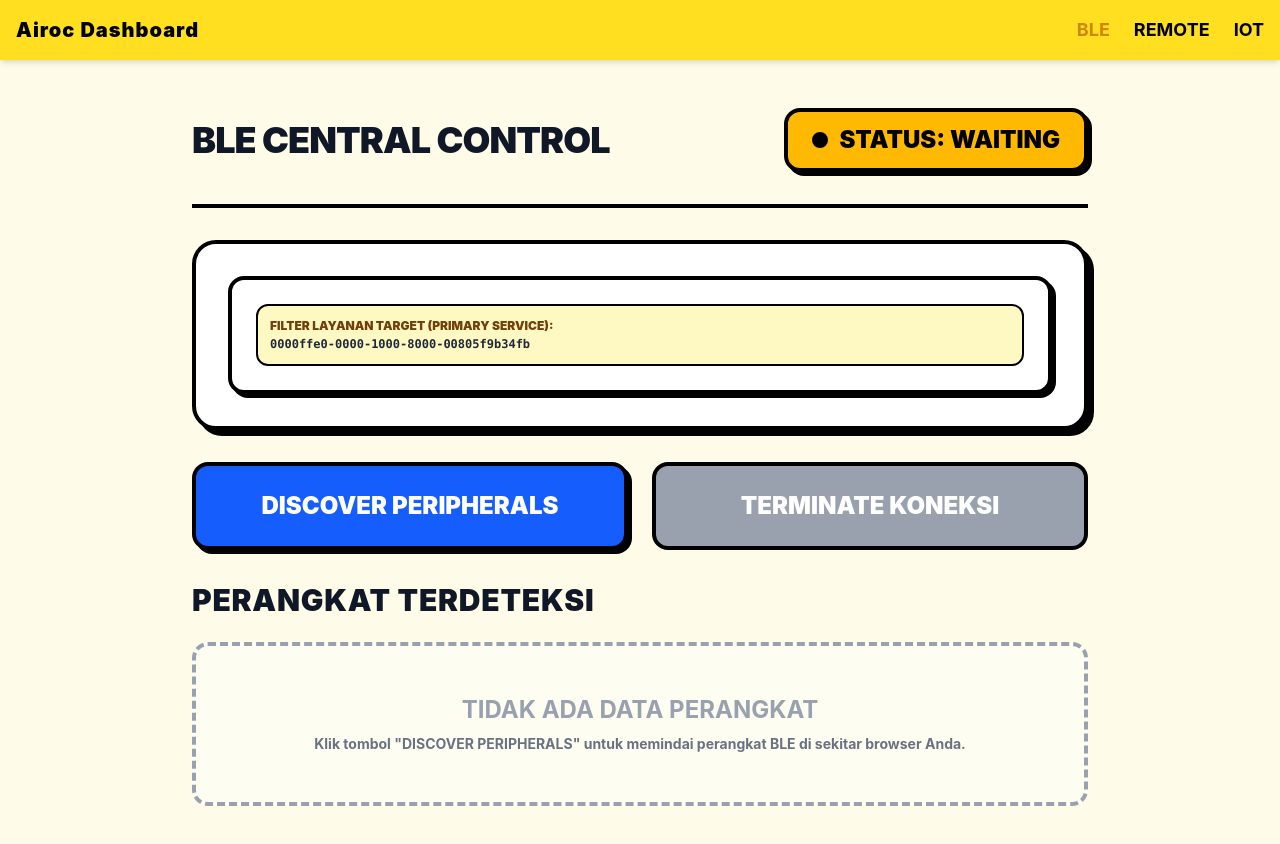
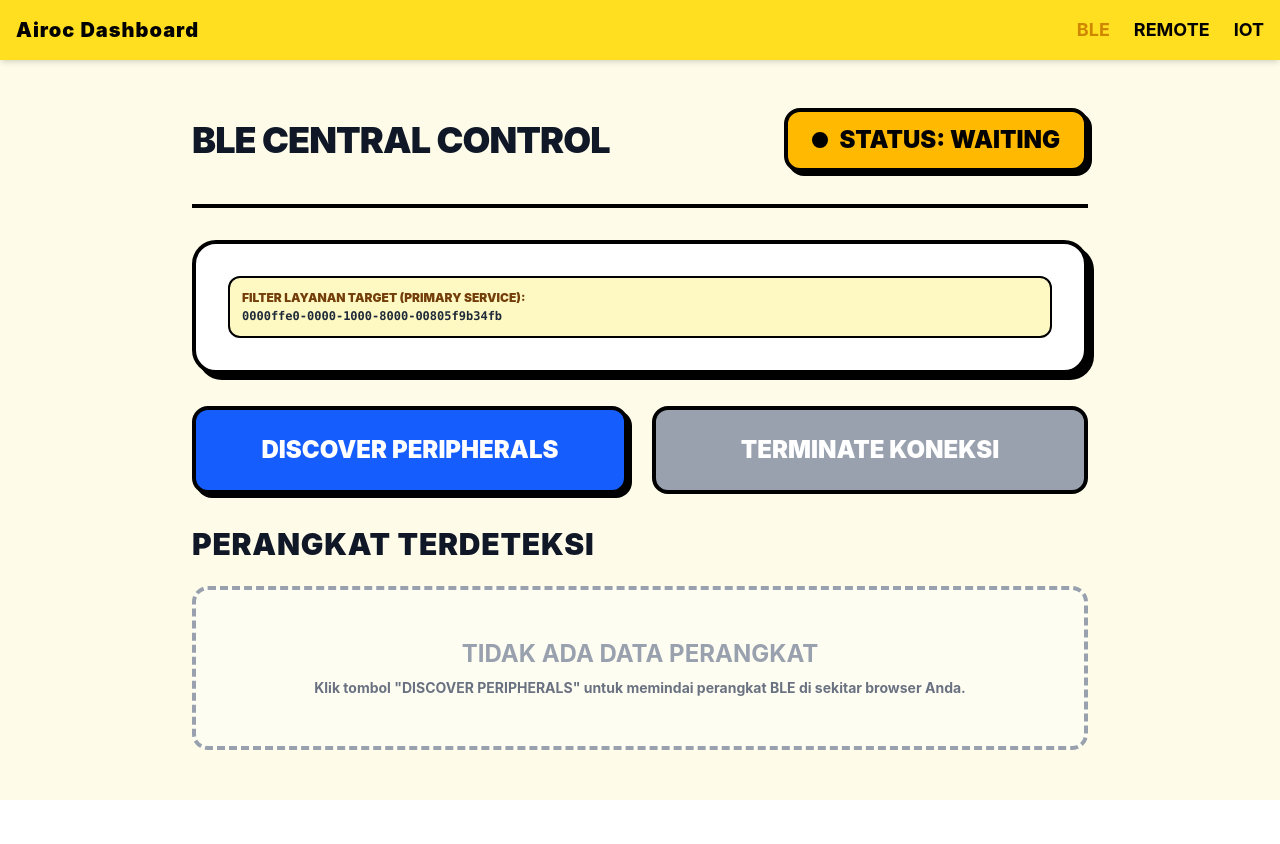
Before and after one commit to aliefibnu/airoc-dashboard, a Vue app: page /ble-dashboard in a window 1280 px wide. Shown: the top 844 px of the page. After the commit the page ends 800 px from the top, so only its background shows below. Built offline with nearby package versions, Linux system fonts and the light colour scheme.

Commit message:
Refactor conditional rendering for service UUID display in BleDashboard

```diff
--- a/src/views/BleDashboard.vue
+++ b/src/views/BleDashboard.vue
@@ -225,11 +225,7 @@
         </div>
       </div>
 
-      <div
-        v-else
-        class="bg-white border-4 border-black p-6 rounded-2xl shadow-[4px_4px_0px_0px_rgba(0,0,0,1)] space-y-4"
-      >
-        <div class="bg-yellow-100 border-2 border-black p-3 rounded-xl">
+      <div class="bg-yellow-100 border-2 border-black p-3 rounded-xl" v-else>
         <span class="text-xs font-black uppercase text-yellow-900 block"
           >Filter Layanan Target (Primary Service):</span
         >
@@ -238,7 +234,6 @@
         >
           {{ BleService.serviceUUID }}
         </p>
-        </div>
       </div>
     </div>
 
```
Lines whose indentation alone changed are shown as unchanged.
